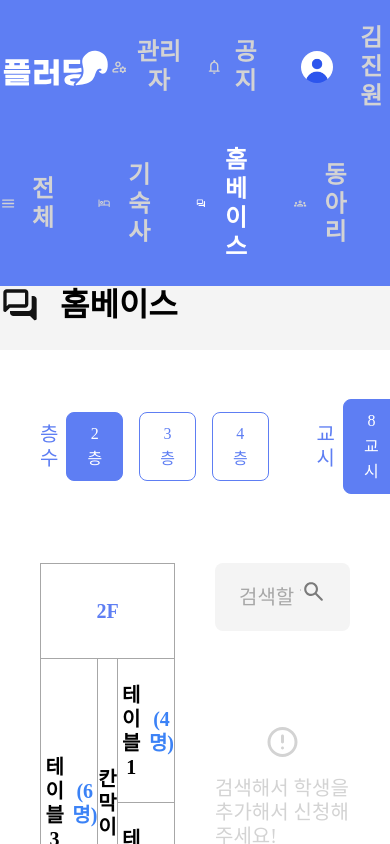
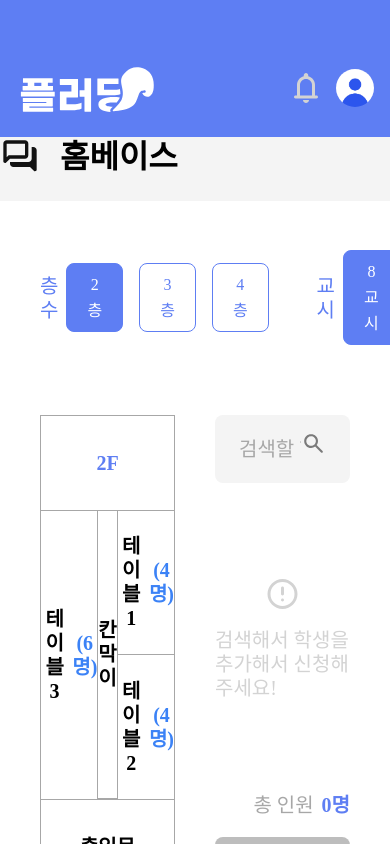
Before and after one commit to flooding-kr/flooding-frontend, a Next.js app: page /homebase in a window 390 px wide. Shown: the top 844 px of the page. Built offline with nearby package versions, Linux system fonts and the light colour scheme.

Commit message:
✨ Add: mobile responsive

```diff
--- a/src/shared/assets/icons/HeaderNotification.tsx
+++ b/src/shared/assets/icons/HeaderNotification.tsx
@@ -1,8 +1,21 @@
 import React from 'react';
 
-export default function HeaderNotification({ isSelected }: { isSelected: boolean }) {
+interface Props {
+  isSelected: boolean;
+  mobile?: boolean;
+}
+
+export default function HeaderNotification({ isSelected, mobile = false }: Props) {
+  const size = mobile ? 36 : 24;
+
   return (
-    <svg width="24" height="24" viewBox="0 0 24 24" fill="none" xmlns="http://www.w3.org/2000/svg">
+    <svg
+      width={size}
+      height={size}
+      viewBox="0 0 24 24"
+      fill="none"
+      xmlns="http://www.w3.org/2000/svg"
+    >
       <path
         d="M5 19C4.71667 19 4.47934 18.904 4.288 18.712C4.09667 18.52 4.00067 18.2827 4 18C3.99934 17.7173 4.09534 17.48 4.288 17.288C4.48067 17.096 4.718 17 5 17H6V10C6 8.61667 6.41667 7.38767 7.25 6.313C8.08334 5.23834 9.16667 4.534 10.5 4.2V3.5C10.5 3.08334 10.646 2.72934 10.938 2.438C11.23 2.14667 11.584 2.00067 12 2C12.416 1.99934 12.7703 2.14534 13.063 2.438C13.3557 2.73067 13.5013 3.08467 13.5 3.5V4.2C14.8333 4.53334 15.9167 5.23767 16.75 6.313C17.5833 7.38834 18 8.61734 18 10V17H19C19.2833 17 19.521 17.096 19.713 17.288C19.905 17.48 20.0007 17.7173 20 18C19.9993 18.2827 19.9033 18.5203 19.712 18.713C19.5207 18.9057 19.2833 19.0013 19 19H5ZM12 22C11.45 22 10.9793 21.8043 10.588 21.413C10.1967 21.0217 10.0007 20.5507 10 20H14C14 20.55 13.8043 21.021 13.413 21.413C13.0217 21.805 12.5507 22.0007 12 22ZM8 17H16V10C16 8.9 15.6083 7.95834 14.825 7.175C14.0417 6.39167 13.1 6 12 6C10.9 6 9.95834 6.39167 9.175 7.175C8.39167 7.95834 8 8.9 8 10V17Z"
         fill={isSelected ? 'white' : '#D3D3D3'}
--- a/src/shared/ui/Header/index.tsx
+++ b/src/shared/ui/Header/index.tsx
@@ -35,8 +35,8 @@ export default function Header() {
 
   return (
     <div className="flex justify-center w-full bg-main-600">
-      <div className="flex flex-col w-full max-w-[1360px] my-6 gap-9 text-body1B text-gray-300">
-        <div className="flex justify-between items-center">
+      <div className="flex flex-col w-full max-w-[1360px] my-6 gap-9 text-body1B text-gray-300 mobile:hidden">
+        <div className="flex justify-between items-center ">
           <HeaderLogo />
           <div className="flex items-center gap-10">
             <div className="flex gap-6">
@@ -81,6 +81,23 @@ export default function Header() {
           ))}
         </div>
       </div>
+      <div className="hidden mobile:block w-full ">
+        <div className="flex w-full px-4 mt-[61px] mb-[22px] gap-9 text-body1B text-gray-300 justify-between items-center ">
+          <HeaderLogo />
+          <div className="flex gap-3">
+            <button type="button" onClick={() => router.push('/notifications')} aria-label="공지">
+              <HeaderNotification isSelected={pathname === '/notifications'} mobile />
+            </button>
+            <button type="button" onClick={() => router.push('/profile')} aria-label="프로필">
+              <Image
+                alt="profile"
+                src={userProfileImage}
+                className="w-[38px] h-[38px] rounded-full"
+              />
+            </button>
+          </div>
+        </div>
+      </div>
     </div>
   );
 }
```
